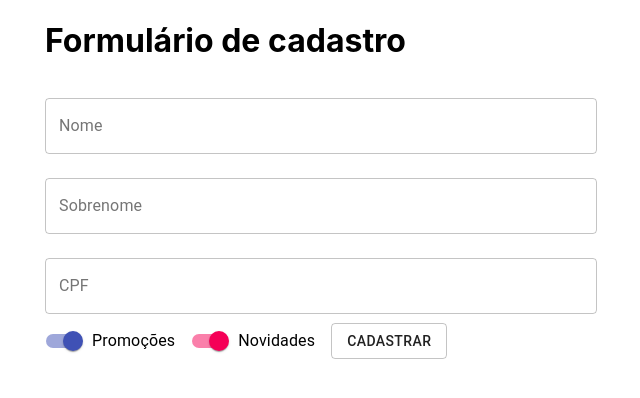
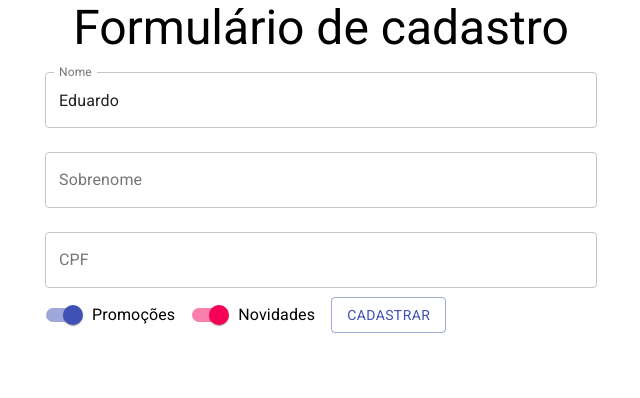
Before and after one commit to edu-as/simple-form, a React (Create React App) app: page / in a window 1280 px wide. Shown: the top 398 px of the page, without its empty margins (319-959 px from the left). Built offline with nearby package versions, Linux system fonts and the light colour scheme.

Commit message:
adding useState in components

```diff
--- a/package.json
+++ b/package.json
@@ -10,6 +10,8 @@
     "@testing-library/jest-dom": "^5.16.1",
     "@testing-library/react": "^12.1.2",
     "@testing-library/user-event": "^13.5.0",
+    "fontsource-poppins": "^4.0.0",
+    "fontsource-roboto": "^4.0.0",
     "react": "^17.0.2",
     "react-dom": "^17.0.2",
     "react-scripts": "^3.0.1",
--- a/src/App.js
+++ b/src/App.js
@@ -1,13 +1,13 @@
 import React, { Component } from 'react';
-import { Container } from '@material-ui/core';
 import './App.css';
 import RegisterForm from './components/register-form/register-form';
-
+import 'fontsource-roboto';
+import { Container, Typography} from '@material-ui/core';
 class App extends Component {
   render() {
     return(
-      <Container maxWidth="sm">
-        <h1>Formulário de cadastro</h1>
+      <Container component="article" maxWidth="sm">
+        <Typography align='center' variant="h3" component="h1">Formulário de cadastro</Typography>
         <RegisterForm/>
       </Container>
     );
--- a/src/components/register-form/register-form.jsx
+++ b/src/components/register-form/register-form.jsx
@@ -1,25 +1,38 @@
-import * as React from 'react';
-import { Button, TextField, Switch, FormControlLabel, SendIcon} from '@material-ui/core';
+import React, {useState} from 'react';
+import { Button, TextField, Switch, FormControlLabel } from '@material-ui/core';
 
 function RegisterForm(){
+  const [nameInput, setNameInput] = useState("Eduardo");
   return(
-    <form>
+    <form
+        onSubmit={(event) => {
+          event.preventDefault();
+          console.log(nameInput);
+        }}
+    >
     <TextField
-            id="nome"
+    value={nameInput}
+    onChange={(event) => {
+            setNameInput(event.target.value);
+          if(nameInput.length >3) {
+            setNameInput (nameInput.substr(0,3));
+          }
+        }}
+        id="name"
         label="Nome"
         variant="outlined"
         margin="normal"
         fullWidth
     />
     <TextField
-            id="nome"
+        id="name"
         label="Sobrenome"
         variant="outlined"
         margin="normal"
         fullWidth
     />
     <TextField
-            id="nome"
+        id="name"
         label="CPF"
         variant="outlined"
         margin="normal"
@@ -36,11 +49,10 @@ function RegisterForm(){
     />
 
     <Button
-            type="submit"variant="outlined" color="success" >
+        type="submit" variant="outlined" color="primary">
         Cadastrar
     </Button>
     </form>
     );
 }
-
 export default RegisterForm;
```
Also changed, not shown: 1 other file (tests, documents, lock files or other folders). Lines whose indentation alone changed are shown as unchanged.
